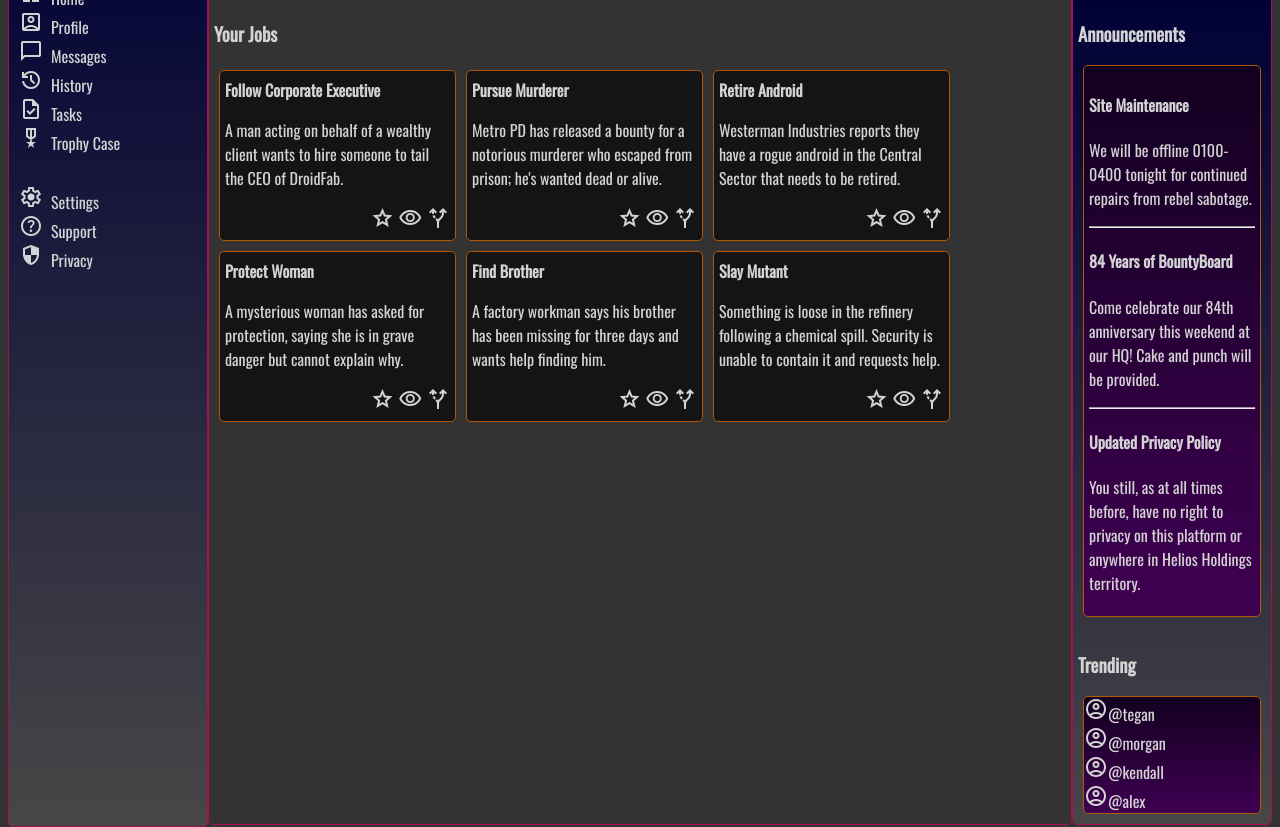
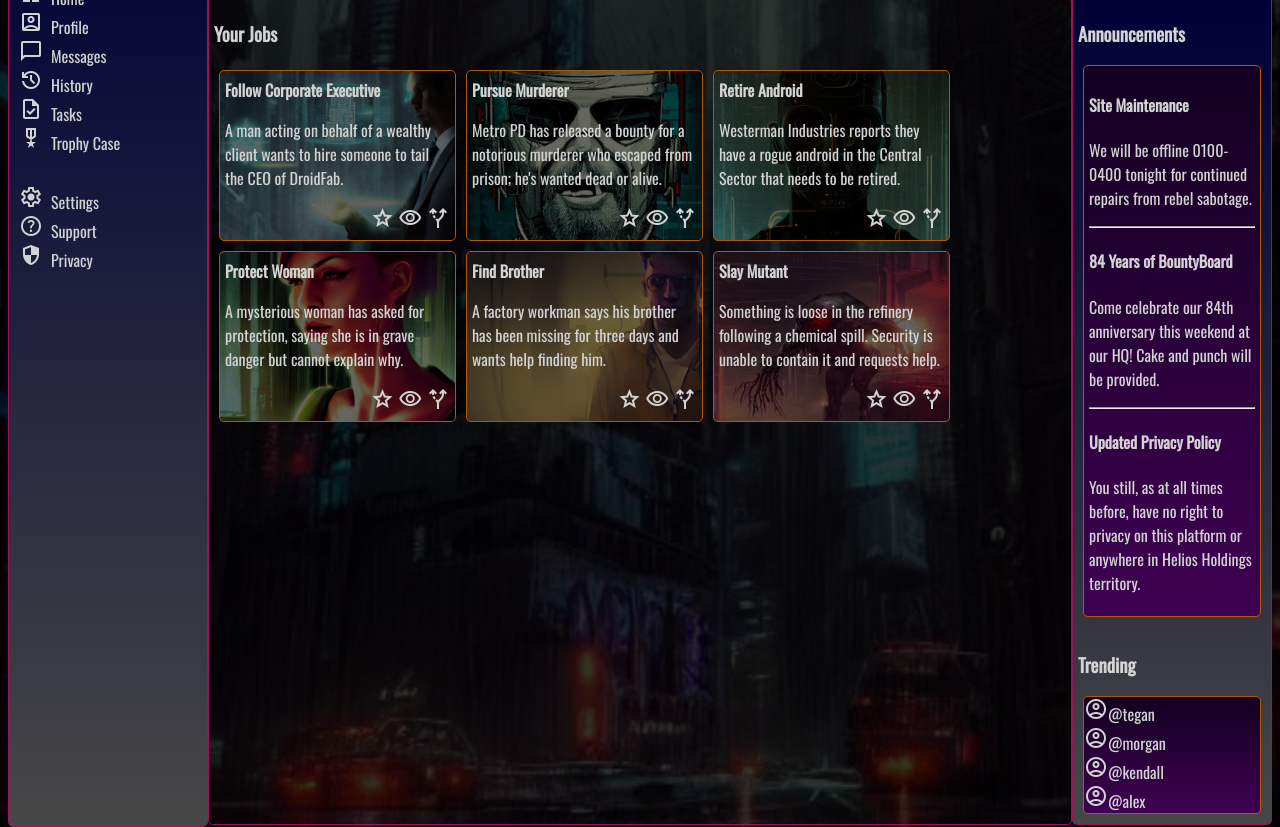
Before and after one commit to nathan-culley/admin-dashboard, a plain HTML site: page index.html in a window 1280 px wide. Shown: the part 117-944 px from the top of the page. Drawn offline with nearby package versions, Linux system fonts and the light colour scheme; the site is published under a folder, as on GitHub Pages, so addresses that start at the root find nothing.

Commit message:
Additional link changes

```diff
--- a/styles.css
+++ b/styles.css
@@ -17,7 +17,7 @@
     font-family: Oswald;
 }
 html {
-    background: rgba(0, 0, 0, 0.8) url('/resources/cityscape.png');
+    background: rgba(0, 0, 0, 0.8) url('./resources/cityscape.png');
     height: 100%;
     background-position: center;
     background-repeat: no-repeat;
@@ -297,7 +297,7 @@ a {
 }
 
 #corporate-rival {
-        background: rgba(0, 0, 0, 0.6) url('/resources/corporate.png');
+        background: rgba(0, 0, 0, 0.6) url('./resources/corporate.png');
         height: 100%;
         background-position: center;
         background-repeat: no-repeat;
@@ -306,7 +306,7 @@ a {
 }
 
 #murderer {
-    background: rgba(0, 0, 0, 0.6) url('/resources/murderer.png');
+    background: rgba(0, 0, 0, 0.6) url('./resources/murderer.png');
     height: 100%;
     background-position: center;
     background-repeat: no-repeat;
@@ -315,7 +315,7 @@ a {
 }
 
 #android {
-    background: rgba(0, 0, 0, 0.6) url('/resources/android.png');
+    background: rgba(0, 0, 0, 0.6) url('./resources/android.png');
     height: 100%;
     background-position: center;
     background-repeat: no-repeat;
@@ -324,7 +324,7 @@ a {
 }
 
 #femme-fatale {
-    background: rgba(0, 0, 0, 0.6) url('/resources/femmefatale.png');
+    background: rgba(0, 0, 0, 0.6) url('./resources/femmefatale.png');
     height: 100%;
     background-position: center;
     background-repeat: no-repeat;
@@ -333,7 +333,7 @@ a {
 }
 
 #brother {
-    background: rgba(0, 0, 0, 0.6) url('/resources/brother.png');
+    background: rgba(0, 0, 0, 0.6) url('./resources/brother.png');
     height: 100%;
     background-position: center;
     background-repeat: no-repeat;
@@ -342,7 +342,7 @@ a {
 }
 
 #mutant{
-    background: rgba(0, 0, 0, 0.6) url('/resources/mutant.png');
+    background: rgba(0, 0, 0, 0.6) url('./resources/mutant.png');
     height: 100%;
     background-position: center;
     background-repeat: no-repeat;
```
